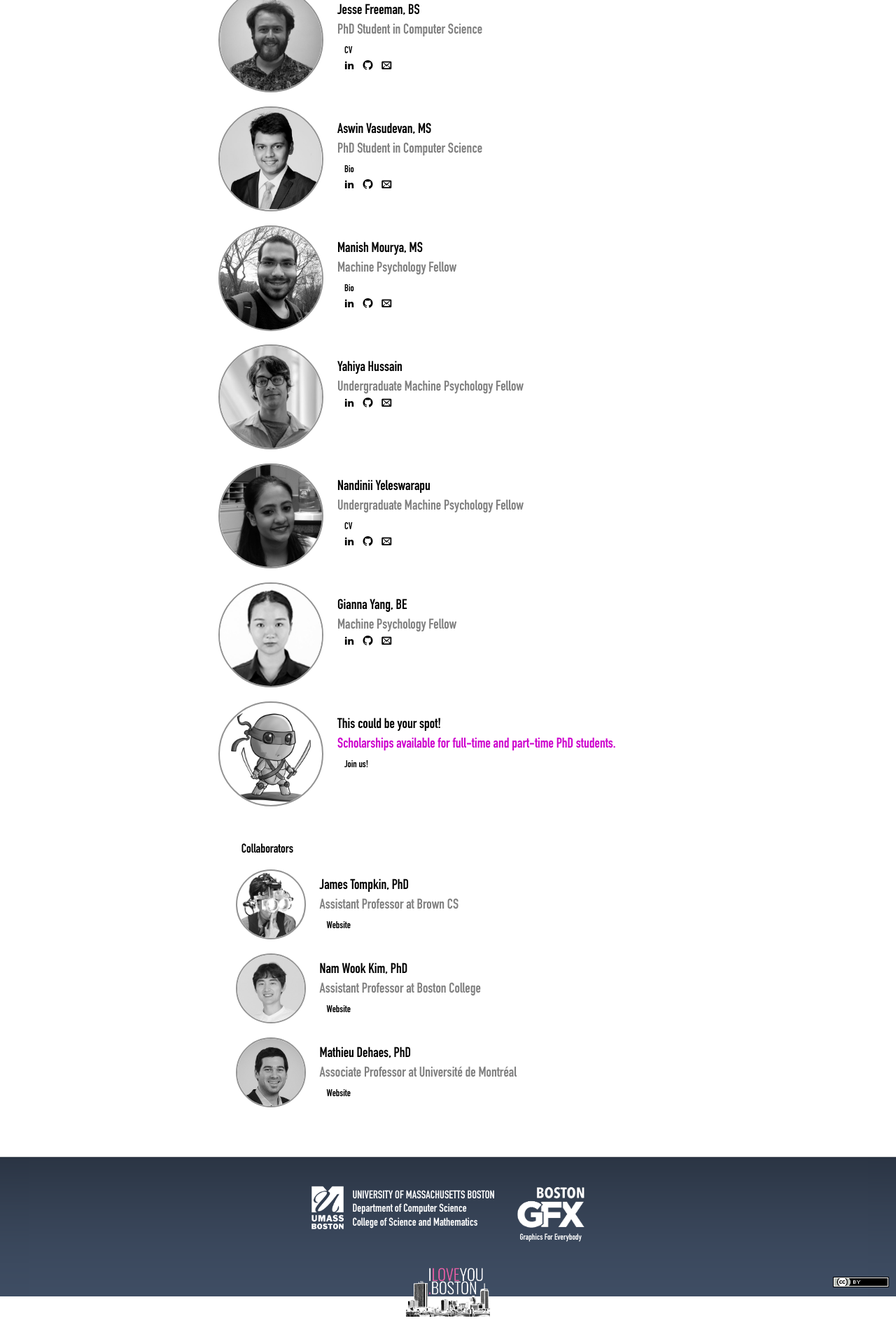
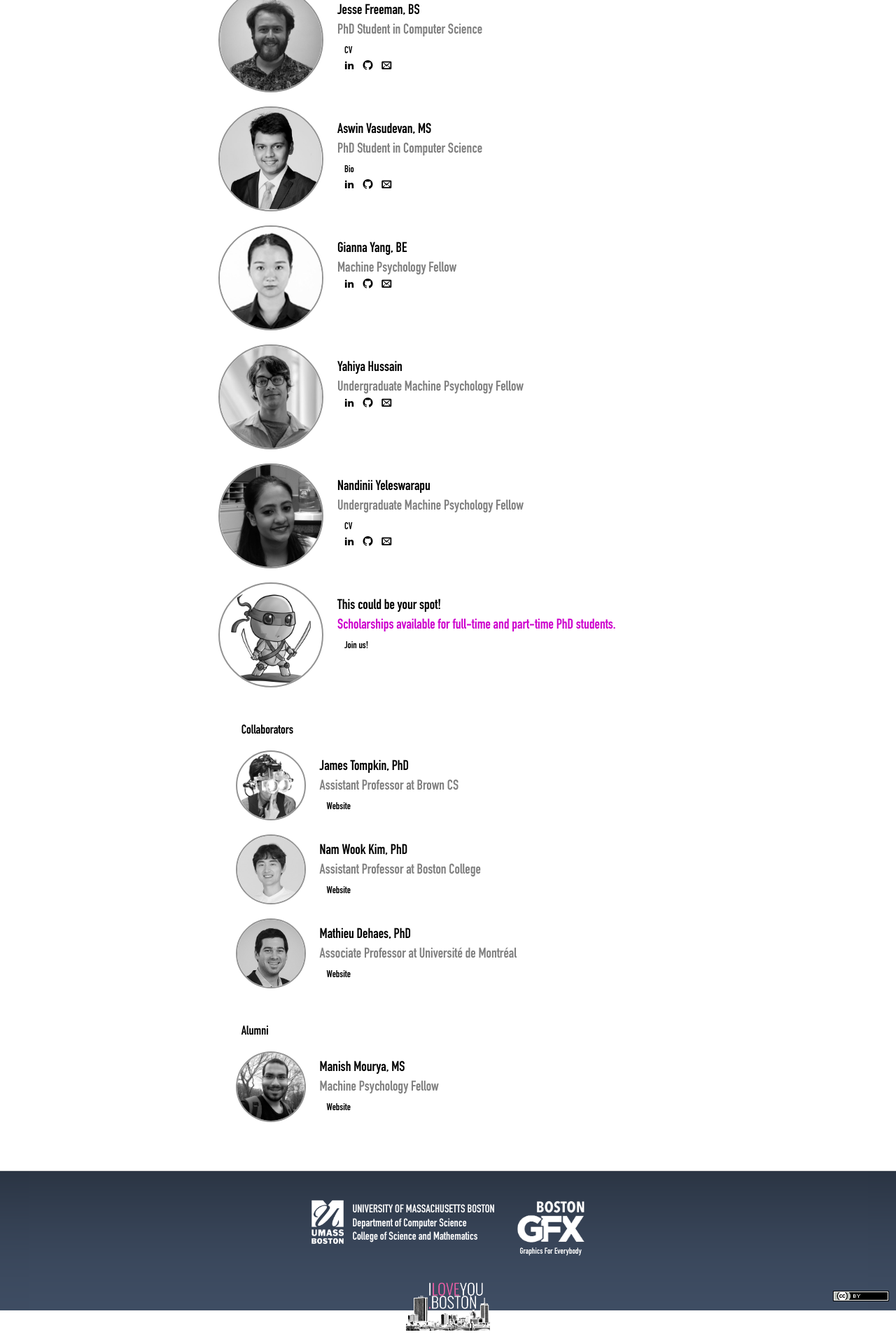
Before and after one commit to mpsych/mpsych.org, a Jekyll site: the page built from people.md, in a window 1280 px wide. Shown: the part 738-2658 px from the top of the page at 70% size. Built offline with Jekyll 4.4.1, drawn with Linux system fonts in a browser that asks for light colours; some web fonts are replaced.

Commit message:
Move Manish to Alumni.

```diff
--- a/people.md
+++ b/people.md
@@ -80,38 +80,25 @@ permalink: /people
   </div>
 </div>
 
-
 <div class="person">
-  <img src="/people/manish.jpg">
+  <img src="/people/yang.jpg">
   <div class="caption">
-    Manish Mourya, MS<br>
+    Gianna Yang, BE<br>
     <span class="role">Machine Psychology Fellow</span><br>
-	<span class="links">
-      <a class="cleanlink" href="https://mouryamanish.github.io">Bio</a>
-    </span><br>
     <div class="icons gray" style="font-size:14px;margin-left:10px">
-      <a href="https://www.linkedin.com/in/manish-mourya" target="_blank"><span class="icon-linkedin2 tooltip"><span class="tooltiptext">LinkedIn</span></span></a>
-      <a href="https://github.com/MouryaManish" target="_blank"><span class="icon-github tooltip"><span class="tooltiptext">GitHub</span></span></a>
+      <a href="https://www.linkedin.com/in/guangyang98/" target="_blank"><span class="icon-linkedin2 tooltip"><span class="tooltiptext">LinkedIn</span></span></a>
+      <a href="https://github.com/GuangYang98" target="_blank"><span class="icon-github tooltip"><span class="tooltiptext">GitHub</span></span></a>
       <a href="mailto:REPLACE_WITH_LASTNAME@mpsych.org" target="_blank"><span class="icon-email tooltip"><span class="tooltiptext">E-Mail</span></span></a>
   </div>
   </div>
 </div>
-
 
 <div class="person">
   <img src="/people/hussain.jpg">
   <div class="caption">
     Yahiya Hussain<br>
     <span class="role">Undergraduate Machine Psychology Fellow</span><br>
-<!--     <span class="links">
-      <a class="cleanlink" href="/people/haehn/bio.txt">Bio</a>
-      <a class="cleanlink" href="/people/haehn/cv.pdf">CV</a>
-      <a class="cleanlink" href="/people/haehn/research.pdf">Research Statement</a>
-      <a class="cleanlink" href="/people/haehn/teaching.pdf">Teaching Statement</a>
-    </span><br> -->
     <div class="icons gray" style="font-size:14px;margin-left:10px">
-<!--       <a href="https://twitter.com/danielhaehn" target="_blank"><span class="icon-twitter tooltip"><span class="tooltiptext">Twitter</span></span></a>
-      <a href="https://scholar.google.com/citations?user=HGvsO6oAAAAJ&amp;hl=en" target="_blank"><span class="icon-book tooltip"><span class="tooltiptext">Google Scholar</span></span></a> -->
       <a href="https://www.linkedin.com/in/yahiyahussain" target="_blank"><span class="icon-linkedin2 tooltip"><span class="tooltiptext">LinkedIn</span></span></a>
       <a href="https://github.com/YahtzeeRage" target="_blank"><span class="icon-github tooltip"><span class="tooltiptext">GitHub</span></span></a>
       <a href="mailto:REPLACE_WITH_LASTNAME@mpsych.org" target="_blank"><span class="icon-email tooltip"><span class="tooltiptext">E-Mail</span></span></a>
@@ -130,19 +117,6 @@ permalink: /people
     <div class="icons gray" style="font-size:14px;margin-left:10px">
       <a href="https://www.linkedin.com/in/nandiniiys" target="_blank"><span class="icon-linkedin2 tooltip"><span class="tooltiptext">LinkedIn</span></span></a>
       <a href="https://github.com/nandiniiys" target="_blank"><span class="icon-github tooltip"><span class="tooltiptext">GitHub</span></span></a>
-      <a href="mailto:REPLACE_WITH_LASTNAME@mpsych.org" target="_blank"><span class="icon-email tooltip"><span class="tooltiptext">E-Mail</span></span></a>
-  </div>
-  </div>
-</div>
-
-<div class="person">
-  <img src="/people/giannaYang.jpg">
-  <div class="caption">
-    Gianna Yang, BE<br>
-    <span class="role">Machine Psychology Fellow</span><br>
-    <div class="icons gray" style="font-size:14px;margin-left:10px">
-      <a href="https://www.linkedin.com/in/guangyang98/" target="_blank"><span class="icon-linkedin2 tooltip"><span class="tooltiptext">LinkedIn</span></span></a>
-      <a href="https://github.com/GuangYang98" target="_blank"><span class="icon-github tooltip"><span class="tooltiptext">GitHub</span></span></a>
       <a href="mailto:REPLACE_WITH_LASTNAME@mpsych.org" target="_blank"><span class="icon-email tooltip"><span class="tooltiptext">E-Mail</span></span></a>
   </div>
   </div>
@@ -193,3 +167,16 @@ permalink: /people
     </span>
   </div>
 </div>
+
+<p style="margin-left:14%;margin-top:50px;">Alumni</p>
+
+<div class="alumni">
+  <img src="/people/alumni/manish.jpg">
+  <div class="caption">
+    Manish Mourya, MS<br>
+    <span class="role">Machine Psychology Fellow</span><br>
+    <span class="links">
+      <a class="cleanlink" href="https://mouryamanish.github.io">Website</a>
+    </span>
+  </div>
+</div>
--- a/style.scss
+++ b/style.scss
@@ -372,6 +372,36 @@ nav {
   }
 }
 
+.alumni {
+  margin-left: 13%;
+  margin-bottom: 20px;
+  height:100px;
+  img {
+    border-radius: 50%;
+    filter: grayscale(100%);
+    width: 100px;
+    float:left;
+    border: solid 2px #29ABE2;
+  }
+  .caption {
+    font-size: 20px;
+    margin: 10px 20px;
+    text-align: left;
+    float: left;
+  }
+  .role {
+    color: gray;
+  }
+  .links {
+    font-size: 14px;
+    color: #29ABE2;
+    margin-left: 10px;
+  }
+  a {
+    padding-right: 10px;
+  }
+}
+
 //
 // .main
 //
```
Also changed, not shown: people/alumni/manish.jpg (renamed from people/manish.jpg), people/yang.jpg (renamed from people/giannaYang.jpg).
